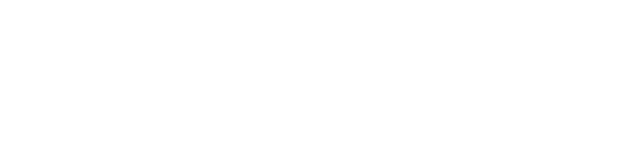
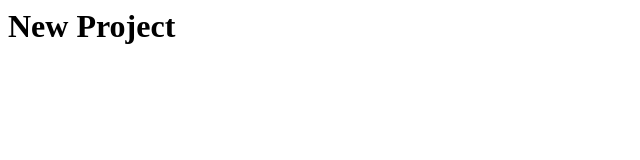
Before and after one commit to FaganelloLuigi/teste, a plain HTML site: page index.html in a window 1280 px wide. Shown: the whole page, without its empty margins (0-640 px from the left). Drawn offline with Linux system fonts and the light colour scheme.

Commit message:
titulo da pagina

```diff
--- a/index.html
+++ b/index.html
@@ -1,7 +1,7 @@
 <html>
     <head>
         <body>
-
+            <h1>New Project</h1>
         </body>
     </head>
 </html>
```
